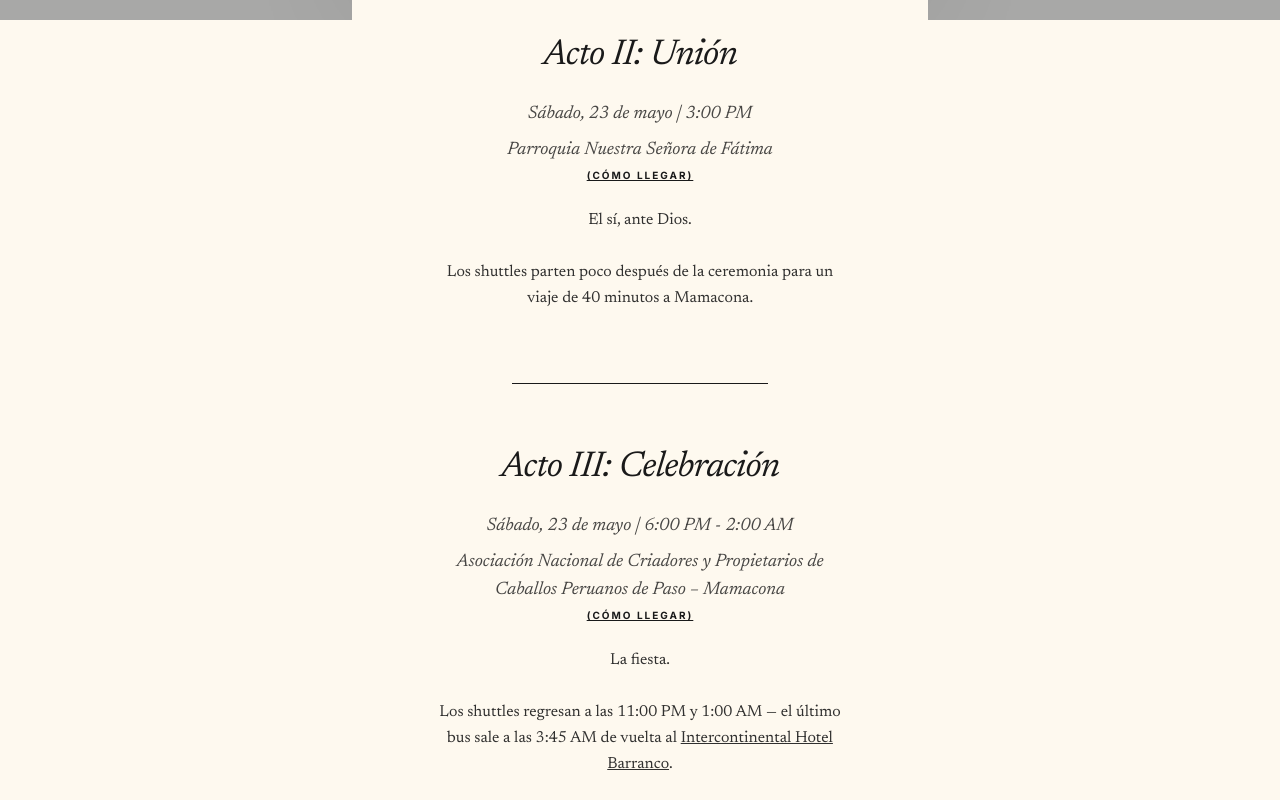
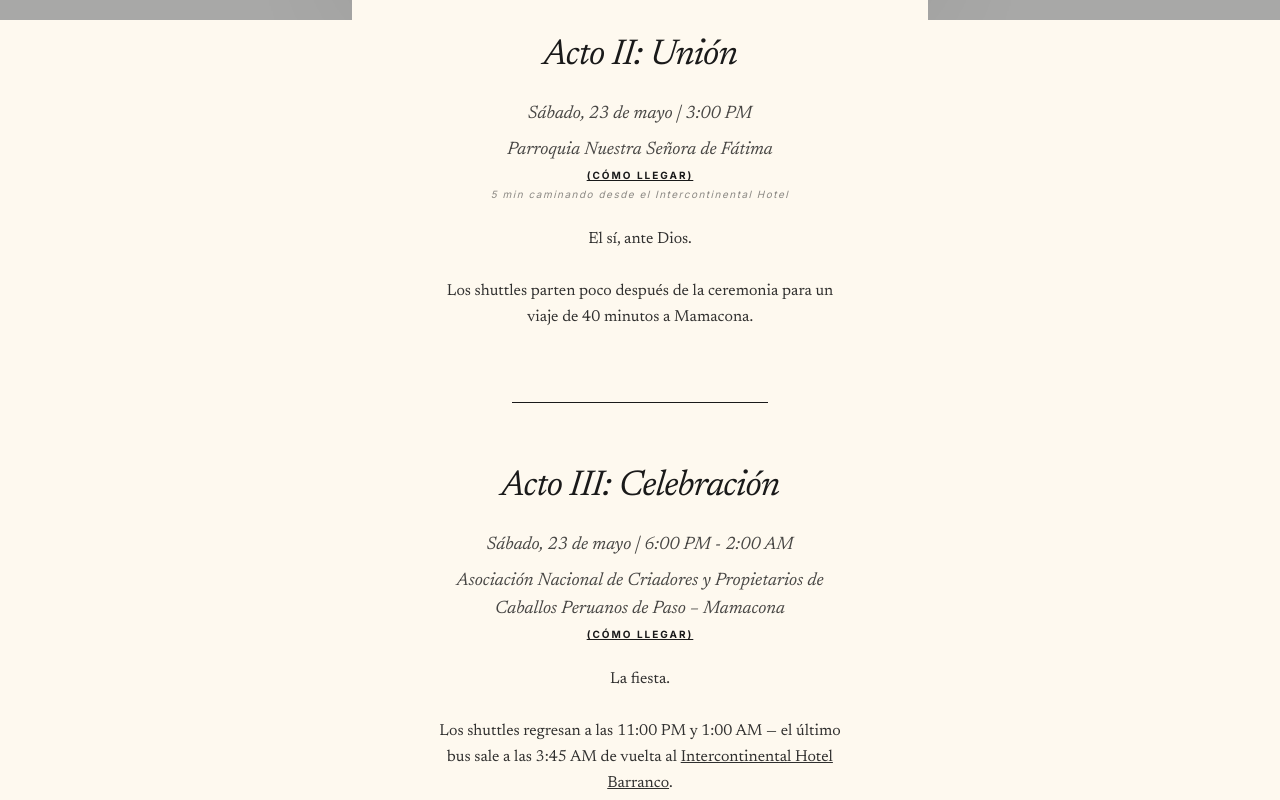
Before and after one commit to juanclopez95/karen-and-juanca-wedding, a React (Vite) app: page /#/co in a window 1280 px wide. Shown: the part 780-1580 px from the top of the page. Built offline with nearby package versions, Linux system fonts and the light colour scheme; grey boxes are pictures that could not be loaded.

Commit message:
itinerary: add 5-min walk note from Intercontinental under Act II church

```diff
--- a/src/pages/Colombia.tsx
+++ b/src/pages/Colombia.tsx
@@ -14,6 +14,7 @@ export default function Colombia() {
       details: "Sábado, 23 de mayo | 3:00 PM",
       location: "Parroquia Nuestra Señora de Fátima",
       mapUrl: "https://maps.app.goo.gl/E75fRuxKnmKvNqZZ9",
+      walkNote: "5 min caminando desde el Intercontinental Hotel",
       description: "El sí, ante Dios.\n\nLos shuttles parten poco después de la ceremonia para un viaje de 40 minutos a Mamacona."
     },
     {
@@ -140,6 +141,9 @@ export default function Colombia() {
                   >
                     (CÓMO LLEGAR)
                   </a>
+                  {act.walkNote && (
+                    <p className="text-[10px] tracking-[0.15em] font-sans opacity-50 italic mt-1">{act.walkNote}</p>
+                  )}
                 </div>
               </div>
 
--- a/src/pages/Home.tsx
+++ b/src/pages/Home.tsx
@@ -15,6 +15,7 @@ export default function Home() {
       details: "Saturday, May 23 | 3:00 PM",
       location: "Parroquia Nuestra Señora de Fátima",
       mapUrl: "https://maps.app.goo.gl/E75fRuxKnmKvNqZZ9",
+      walkNote: "5 min walk from Intercontinental Hotel",
       description: "We reconvene for a sacred promise.\n\nShuttles depart shortly after the ceremony for a 40-minute ride to Mamacona."
     },
     {
@@ -144,6 +145,9 @@ export default function Home() {
                   >
                     (DIRECTIONS)
                   </a>
+                  {act.walkNote && (
+                    <p className="text-[10px] tracking-[0.15em] font-sans opacity-50 italic mt-1">{act.walkNote}</p>
+                  )}
                 </div>
               </div>
 
--- a/src/pages/Peru.tsx
+++ b/src/pages/Peru.tsx
@@ -8,6 +8,7 @@ export default function Peru() {
       details: "Sábado, 23 de mayo | 3:00 PM",
       location: "Parroquia Nuestra Señora de Fátima",
       mapUrl: "https://maps.app.goo.gl/E75fRuxKnmKvNqZZ9",
+      walkNote: "5 min caminando desde el Intercontinental Hotel",
       description: "El sí, ante Dios.\n\nLos shuttles parten poco después de la ceremonia para un viaje de 40 minutos a Mamacona."
     },
     {
@@ -134,6 +135,9 @@ export default function Peru() {
                   >
                     (CÓMO LLEGAR)
                   </a>
+                  {act.walkNote && (
+                    <p className="text-[10px] tracking-[0.15em] font-sans opacity-50 italic mt-1">{act.walkNote}</p>
+                  )}
                 </div>
               </div>
 
```
